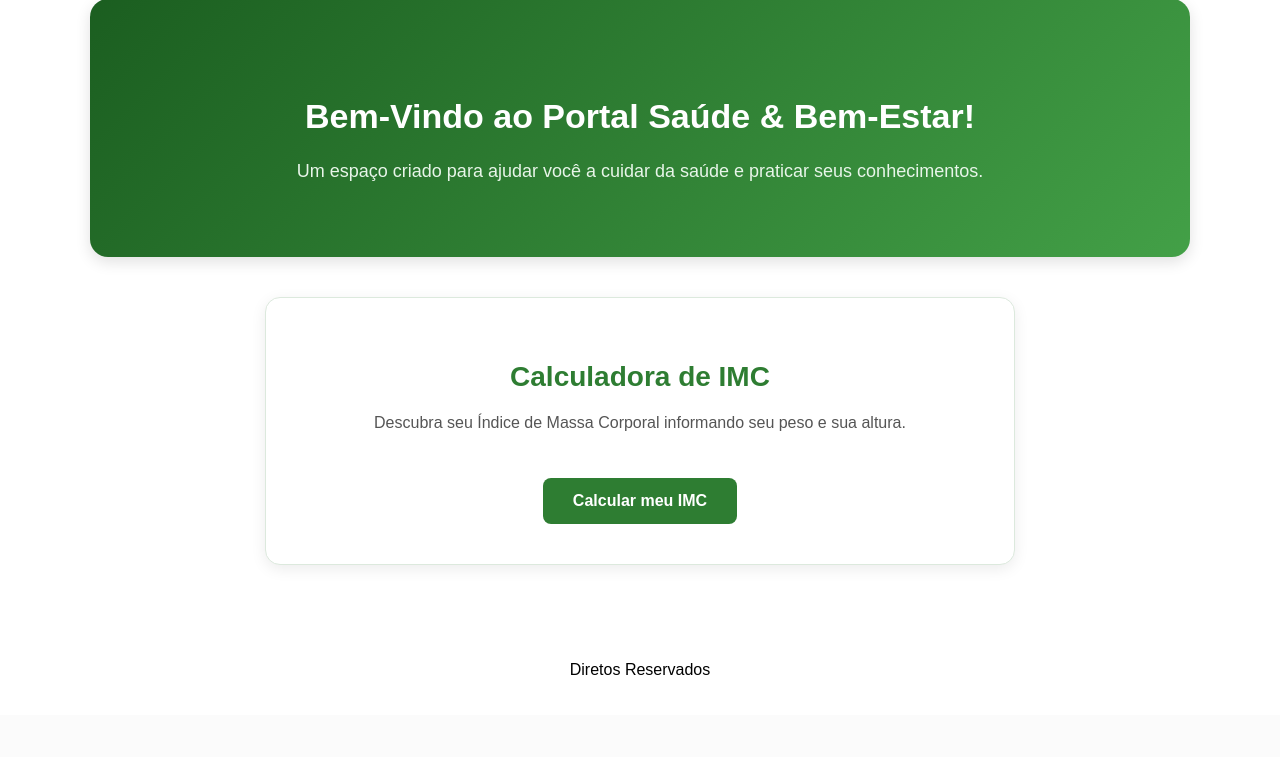
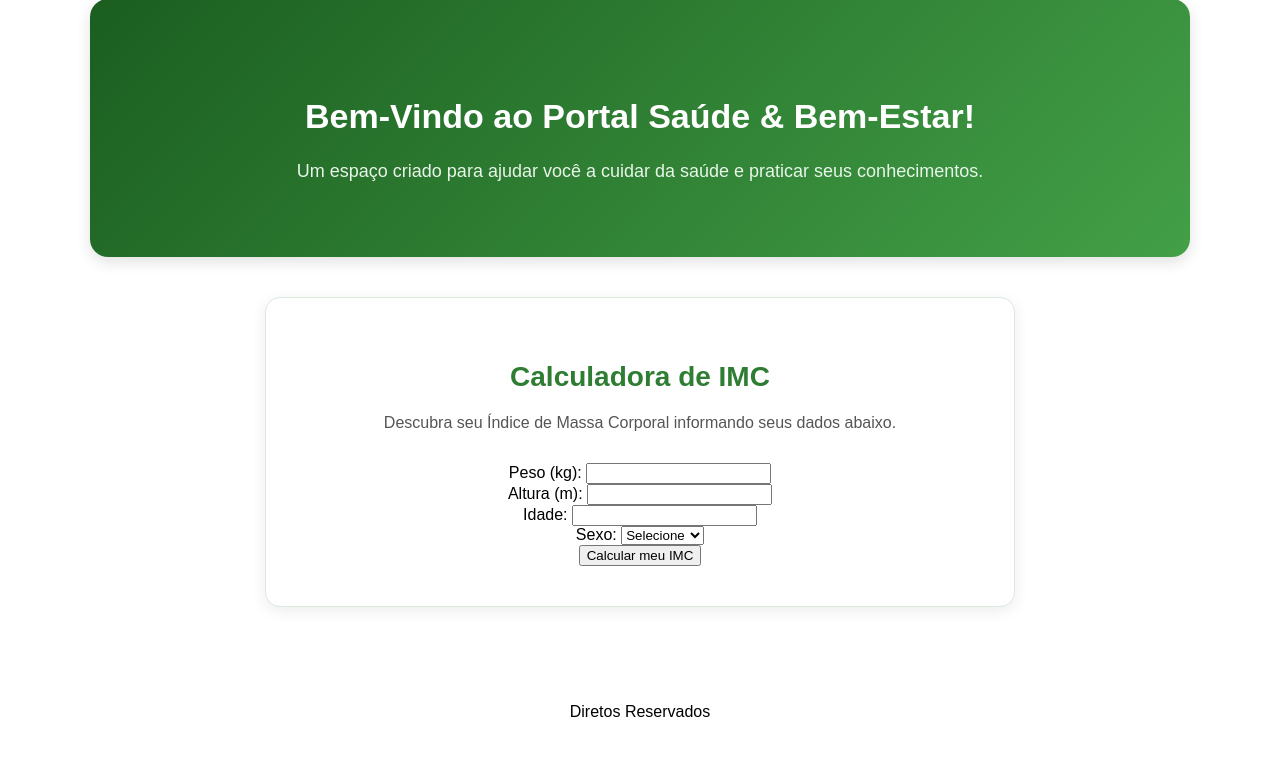
Before and after one commit to juanzz-111/Site-Fitness, a Flask app: page / in a window 1280 px wide. Shown: the part 201-958 px from the top of the page. Before the commit the page ends 876 px from the top, so only its background shows below. Run offline with Flask 3, Linux system fonts and the light colour scheme.

Commit message:
implementa funcionalidade de cálculo de IMC com formulário na página inicial

```diff
--- a/Meu_projeto/app.py
+++ b/Meu_projeto/app.py
@@ -1,32 +1,148 @@
-from flask import Flask, render_template, request
+from flask import Flask, render_template, request, redirect, url_for
 
 app = Flask(__name__)
+
+
+# =========================
+# PÁGINA INICIAL
+# =========================
 
 @app.route('/')
 def inicio():
     return render_template('index.html')
 
+
+# =========================
+# PÁGINA SOBRE
+# =========================
+
 @app.route('/about')
 def about():
     return render_template('about.html')
 
+
+# =========================
+# LOGIN
+# =========================
+
 @app.route("/login", methods=["GET", "POST"])
 def login():
     if request.method == "POST":
+
         usuario = request.form["usuario"]
         senha = request.form["senha"]
-        return "Login enviado!"
+
+        # Redireciona para o perfil levando os dados pela URL
+        return redirect(
+            url_for(
+                "profile",
+                nome=usuario,
+                email=usuario
+            )
+        )
 
     return render_template("login.html")
 
 
+# =========================
+# PERFIL
+# =========================
+
 @app.route('/profile')
 def profile():
-    return render_template('profile.html')
+
+    nome = request.args.get("nome", "Usuário")
+    email = request.args.get("email", "Não informado")
+    idade = request.args.get("idade", "Não informado")
+    peso = request.args.get("peso", "Não informado")
+    altura = request.args.get("altura", "Não informado")
+
+    return render_template(
+        'profile.html',
+        nome=nome,
+        email=email,
+        idade=idade,
+        peso=peso,
+        altura=altura
+    )
+
+
+# =========================
+# CALCULADORA DE IMC
+# =========================
+
+@app.route("/calcular-imc", methods=["POST"])
+def calcular_imc():
+
+    peso = float(request.form["peso"])
+    altura = float(request.form["altura"])
+    idade = int(request.form["idade"])
+    sexo = request.form["sexo"]
+
+    # Envia os dados para a rota exigida pelo professor
+    return redirect(
+        url_for(
+            "imc",
+            peso=peso,
+            altura=altura,
+            idade=idade,
+            sexo=sexo
+        )
+    )
+
+
+# =========================
+# RESULTADO DO IMC
+# =========================
 
 @app.route("/imc")
-def imc():
-    return render_template("imc.html")
+@app.route("/imc/<float:peso>/<float:altura>")
+def imc(peso=None, altura=None):
+
+    # Quando entrar em /imc sem dados,
+    # apenas abre a página da calculadora.
+    if peso is None or altura is None:
+        return render_template("imc.html")
+
+    # Recebe idade e sexo pela URL
+    idade = request.args.get("idade")
+    sexo = request.args.get("sexo")
+
+    # Cálculo do IMC
+    valor_imc = peso / (altura ** 2)
+
+    # Classificação do IMC
+    if valor_imc < 18.5:
+        classificacao = "Magreza"
+    elif valor_imc < 25:
+        classificacao = "Normal"
+    elif valor_imc < 30:
+        classificacao = "Sobrepeso"
+    else:
+        classificacao = "Obesidade"
+
+    # Peso ideal aproximado usando IMC 22
+    peso_ideal = 22 * (altura ** 2)
+
+    return render_template(
+        "imc.html",
+        peso=peso,
+        altura=altura,
+        idade=idade,
+        sexo=sexo,
+        imc=round(valor_imc, 2),
+        classificacao=classificacao,
+        peso_ideal=round(peso_ideal, 2)
+    )
+
+
+# =========================
+# EXECUTAR SERVIDOR
+# =========================
 
 if __name__ == '__main__':
-    app.run(host='0.0.0.0', port=5002, debug=True)
+    app.run(
+        host='0.0.0.0',
+        port=5002,
+        debug=True
+    )
--- a/Meu_projeto/templates/index.html
+++ b/Meu_projeto/templates/index.html
@@ -19,12 +19,60 @@ Início - Saúde & Bem-Estar
 
     <p>
         Descubra seu Índice de Massa Corporal informando
-        seu peso e sua altura.
+        seus dados abaixo.
     </p>
 
-    <a href="{{ url_for('imc') }}">
-        Calcular meu IMC
-    </a>
+    <form action="{{ url_for('calcular_imc') }}" method="POST">
+
+        <div>
+            <label for="peso">Peso (kg):</label>
+            <input
+                type="number"
+                id="peso"
+                name="peso"
+                step="0.1"
+                min="1"
+                required
+            >
+        </div>
+
+        <div>
+            <label for="altura">Altura (m):</label>
+            <input
+                type="number"
+                id="altura"
+                name="altura"
+                step="0.01"
+                min="0.5"
+                required
+            >
+        </div>
+
+        <div>
+            <label for="idade">Idade:</label>
+            <input
+                type="number"
+                id="idade"
+                name="idade"
+                min="1"
+                required
+            >
+        </div>
+
+        <div>
+            <label for="sexo">Sexo:</label>
+            <select id="sexo" name="sexo" required>
+                <option value="">Selecione</option>
+                <option value="masculino">Masculino</option>
+                <option value="feminino">Feminino</option>
+            </select>
+        </div>
+
+        <button type="submit">
+            Calcular meu IMC
+        </button>
+
+    </form>
 </section>
 
 {% endblock %}
```
